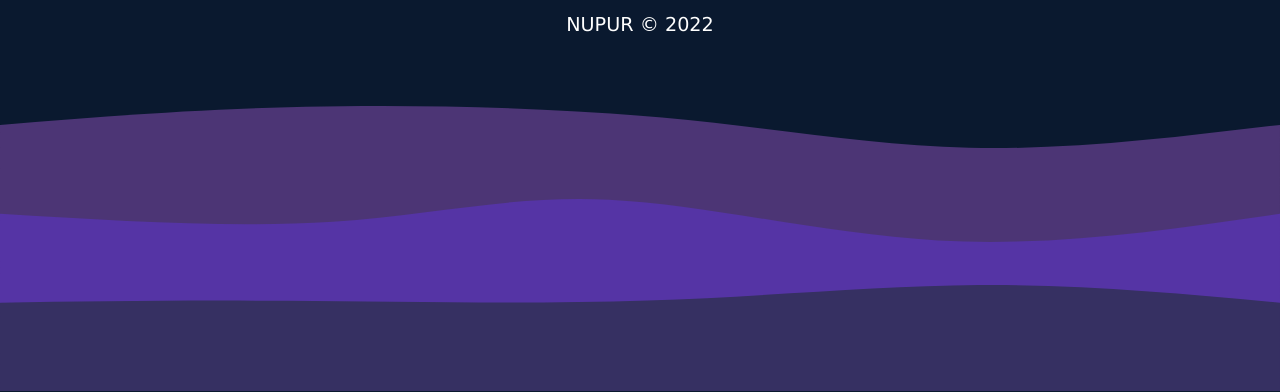
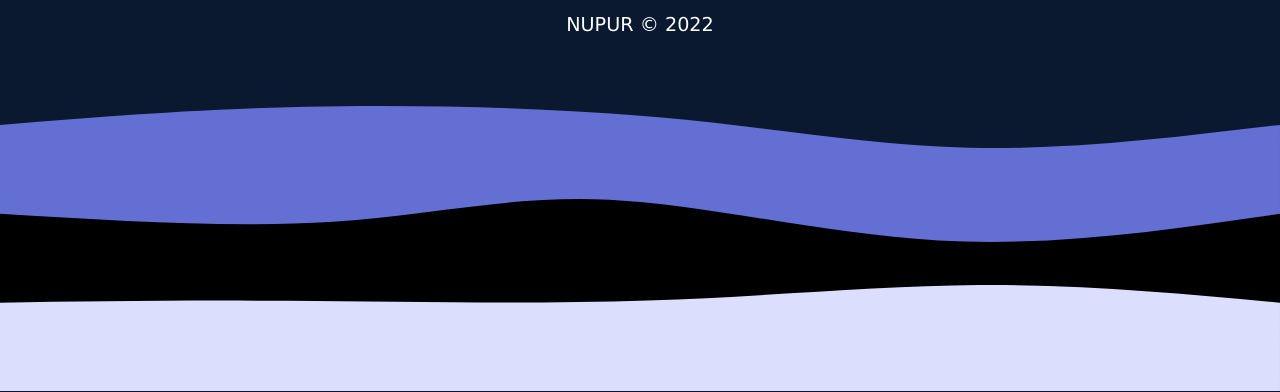
Before and after one commit to Nupur-me/portfolio, a plain HTML site: page index.html in a window 1280 px wide. Shown: the part 3696-4088 px from the top of the page. Drawn offline with nearby package versions, Linux system fonts and the light colour scheme.

Commit message:
Update index.html

```diff
--- a/index.html
+++ b/index.html
@@ -284,17 +284,17 @@
 
     <path
       d="M 0,400 C 0,400 0,100 0,100 C 95.32142857142858,103.17857142857143 190.64285714285717,106.35714285714286 318,107 C 445.35714285714283,107.64285714285714 604.75,105.75 719,99 C 833.25,92.25 902.3571428571429,80.64285714285715 1015,80 C 1127.642857142857,79.35714285714285 1283.8214285714284,89.67857142857142 1440,100 C 1440,100 1440,400 1440,400 Z"
-      stroke="none" stroke-width="0" fill="#4C3575" class="transition-all duration-300 ease-in-out delay-150 path-0">
+      stroke="none" stroke-width="0" fill="#646FD4" class="transition-all duration-300 ease-in-out delay-150 path-0">
     </path>
 
     <path
       d="M 0,400 C 0,400 0,200 0,200 C 85.07142857142858,182.71428571428572 170.14285714285717,165.42857142857142 308,177 C 445.85714285714283,188.57142857142858 636.5,229 785,236 C 933.5,243 1039.8571428571427,216.57142857142858 1142,205 C 1244.1428571428573,193.42857142857142 1342.0714285714287,196.71428571428572 1440,200 C 1440,200 1440,400 1440,400 Z"
-      stroke="none" stroke-width="0" fill="#5534A5" class="transition-all duration-300 ease-in-out delay-150 path-1">
+      stroke="none" stroke-width="0" fill="#9BA3EB5" class="transition-all duration-300 ease-in-out delay-150 path-1">
     </path>
 
     <path
       d="M 0,400 C 0,400 0,300 0,300 C 117,307.67857142857144 234,315.35714285714283 368,323 C 502,330.64285714285717 653,338.25 780,327 C 907,315.75 1010,285.6428571428571 1116,278 C 1222,270.3571428571429 1331,285.17857142857144 1440,300 C 1440,300 1440,400 1440,400 Z"
-      stroke="none" stroke-width="0" fill="#363062" class="transition-all duration-300 ease-in-out delay-150 path-2">
+      stroke="none" stroke-width="0" fill="#DBDFFD" class="transition-all duration-300 ease-in-out delay-150 path-2">
     </path>
   </svg>
 
```
